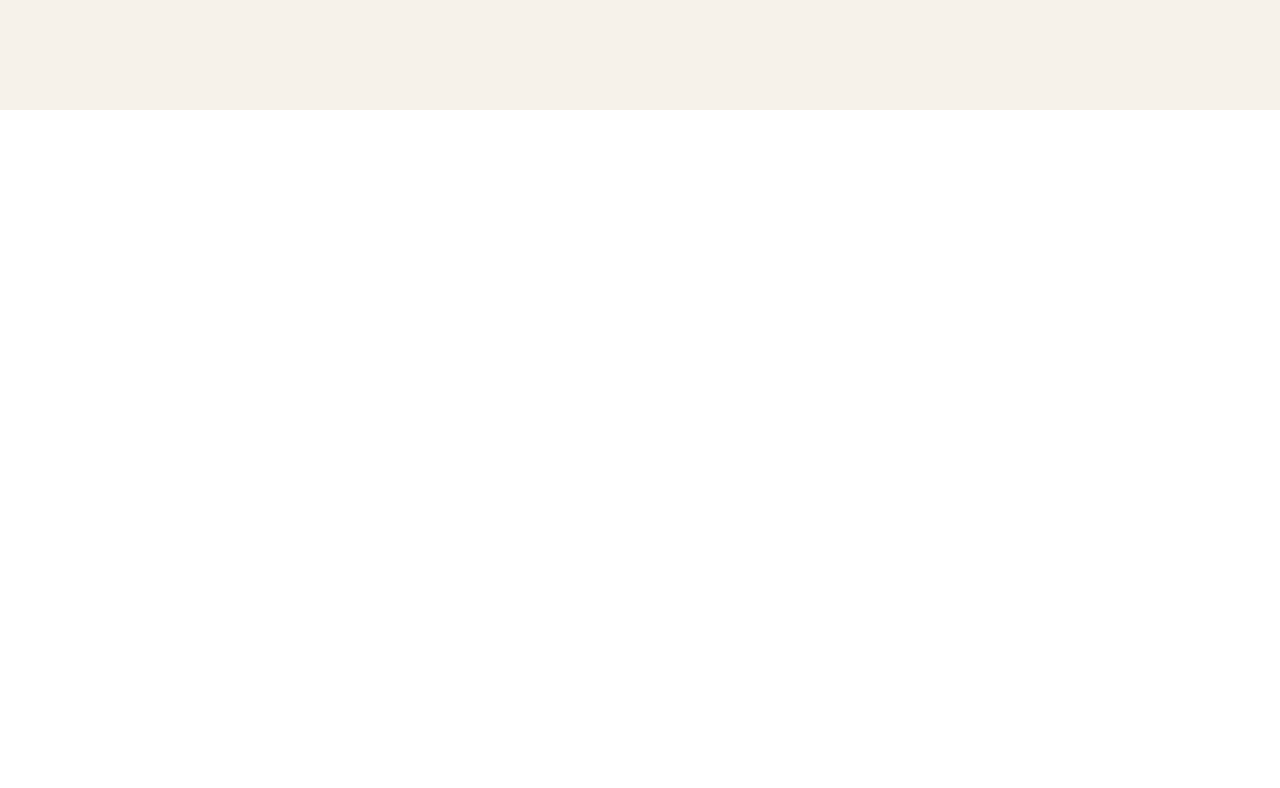
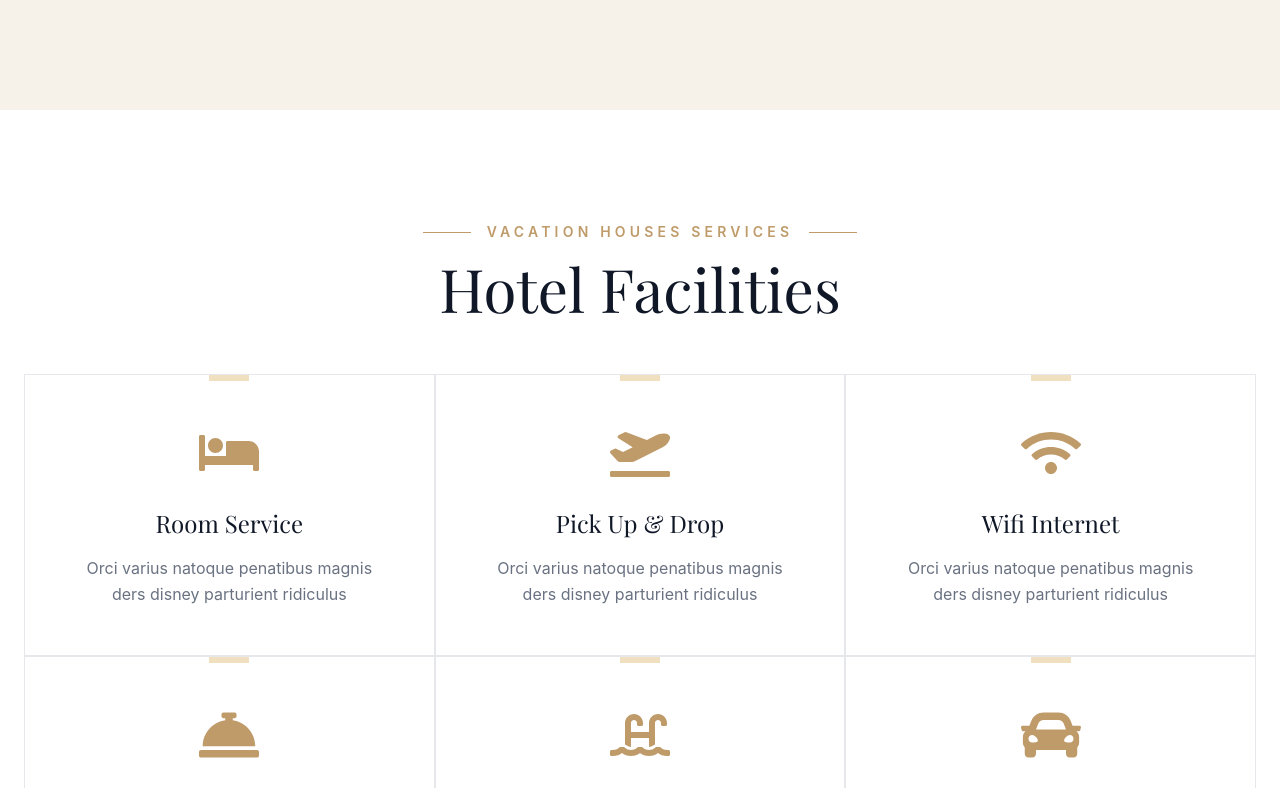
Before and after one commit to charlesdauda/hotel-booking-site, a React (Vite) app: page / in a window 1280 px wide. Shown: the part 2692-3480 px from the top of the page. Before the commit the page ends 2802 px from the top, so only its background shows below. Built offline with nearby package versions, Linux system fonts and the light colour scheme.

Commit message:
Initial Commit

```diff
--- /dev/null
+++ b/src/Services.jsx
@@ -0,0 +1,65 @@
+import { FaBed, FaPlaneDeparture, FaWifi, FaConciergeBell, FaSwimmingPool, FaCar } from 'react-icons/fa';
+
+const services = [
+  { icon: FaBed,            title: 'Room Service',   desc: 'Orci varius natoque penatibus magnis ders disney parturient ridiculus' },
+  { icon: FaPlaneDeparture, title: 'Pick Up & Drop', desc: 'Orci varius natoque penatibus magnis ders disney parturient ridiculus' },
+  { icon: FaWifi,           title: 'Wifi Internet',  desc: 'Orci varius natoque penatibus magnis ders disney parturient ridiculus' },
+  { icon: FaConciergeBell,  title: 'Breakfast',      desc: 'Orci varius natoque penatibus magnis ders disney parturient ridiculus' },
+  { icon: FaSwimmingPool,   title: 'Swimming Pool',  desc: 'Orci varius natoque penatibus magnis ders disney parturient ridiculus' },
+  { icon: FaCar,            title: 'Parking Space',  desc: 'Orci varius natoque penatibus magnis ders disney parturient ridiculus' },
+];
+
+const Services = () => {
+  return (
+    <section className="bg-white py-20 md:py-28">
+      <div className="max-w-7xl mx-auto px-6">
+
+        {/* Section header */}
+        <div className="text-center mb-14">
+          <div className="flex items-center justify-center gap-4 mb-4">
+            <span className="h-px w-12 bg-[#bf9b6a]" />
+            <span className="text-[#bf9b6a] text-sm font-semibold tracking-[0.3em] uppercase">
+              Vacation Houses Services
+            </span>
+            <span className="h-px w-12 bg-[#bf9b6a]" />
+          </div>
+          <h2 className="font-serif text-4xl md:text-5xl lg:text-6xl text-gray-900">
+            Hotel Facilities
+          </h2>
+        </div>
+
+        {/* Cards grid */}
+        <div className="grid md:grid-cols-2 lg:grid-cols-3">
+          {services.map((service, i) => {
+            const Icon = service.icon;
+            return (
+              <div
+                key={i}
+                className="group relative border border-gray-200 p-10 lg:p-12 text-center bg-white hover:bg-[#1a1a1a] transition-colors duration-500 cursor-pointer"
+              >
+                {/* Top accent bar */}
+                <span className="absolute top-0 left-1/2 -translate-x-1/2 w-10 h-1.5 bg-[#f0e0c0] group-hover:opacity-0 transition-opacity duration-500" />
+
+                {/* Icon */}
+                <Icon className="text-6xl text-[#bf9b6a] mx-auto mb-6 group-hover:text-white transition-colors duration-500" />
+
+                {/* Title */}
+                <h3 className="font-serif text-2xl text-gray-900 mb-4 group-hover:text-white transition-colors duration-500">
+                  {service.title}
+                </h3>
+
+                {/* Description */}
+                <p className="text-gray-500 leading-relaxed group-hover:text-white/80 transition-colors duration-500">
+                  {service.desc}
+                </p>
+              </div>
+            );
+          })}
+        </div>
+
+      </div>
+    </section>
+  );
+};
+
+export default Services;
--- a/src/pages/Home.jsx
+++ b/src/pages/Home.jsx
@@ -1,6 +1,7 @@
 import Hero from '../Hero';
 import About from '../About';
 import Rooms from '../Rooms';
+import Services from '../Services';
 
 const Home = () => {
   return (
@@ -8,6 +9,7 @@ const Home = () => {
       <Hero />
       <About />
       <Rooms />
+      <Services />
     </>
   );
 };
```
